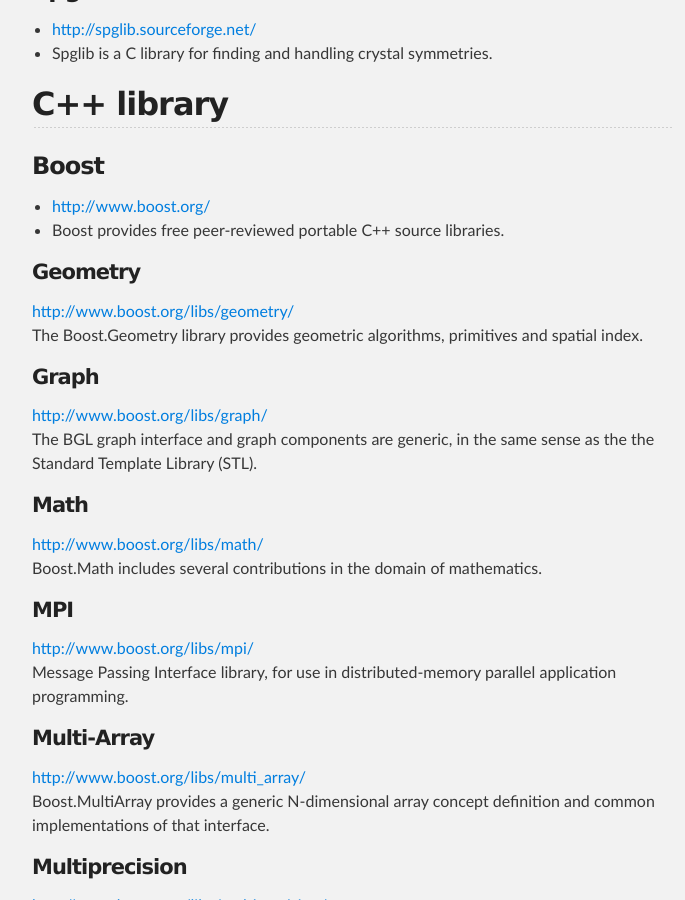
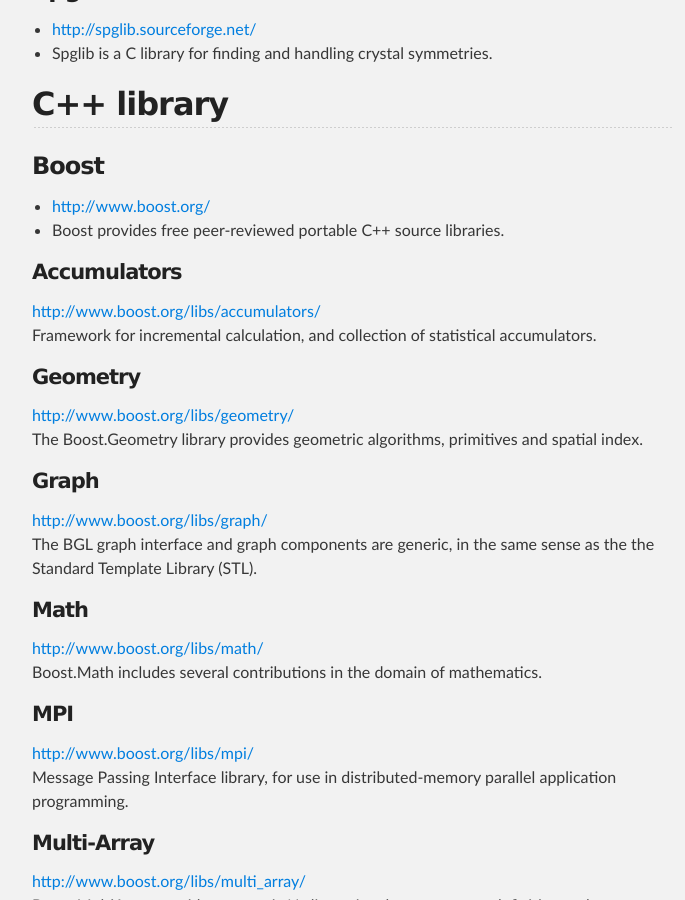
Before and after one commit to chemdb/chemdb.github.io, a Jekyll site: the page built from programming.md, in a window 1280 px wide and 900 px high, scrolled down 540 px. Shown: the whole window, without its empty margins (288-973 px from the left). Built offline with Jekyll 4.4.1, drawn with Linux system fonts in a browser that asks for light colours; nearby versions of some CDN libraries.

Commit message:
add Boost.Accumulators

```diff
--- a/programming.md
+++ b/programming.md
@@ -20,6 +20,10 @@
 ### Boost
 * [http://www.boost.org/](http://www.boost.org/)
 * Boost provides free peer-reviewed portable C++ source libraries.
+
+#### Accumulators
+[http://www.boost.org/libs/accumulators/](http://www.boost.org/libs/accumulators/)
+Framework for incremental calculation, and collection of statistical accumulators.
 
 #### Geometry
 [http://www.boost.org/libs/geometry/](http://www.boost.org/libs/geometry/)
```
